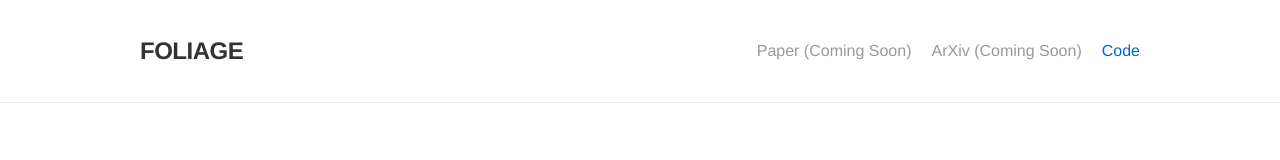
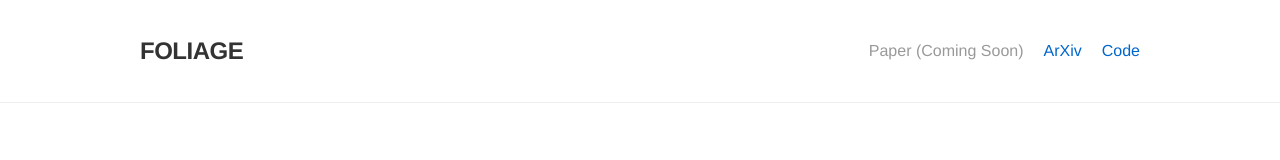
Before and after one commit to JasonLiu2024/foliage-geometry-centered-3d-latent-world-models-for-growing-surfaces, a plain HTML site: page index.html in a window 1280 px wide. Shown: the top 160 px of the page. Drawn offline with Linux system fonts and the light colour scheme.

Commit message:
Update index.html

```diff
--- a/index.html
+++ b/index.html
@@ -216,7 +216,15 @@
 
       <div class="nav-right">
         <span class="nav-disabled">Paper (Coming Soon)</span>
-        <span class="nav-disabled">ArXiv (Coming Soon)</span>
+
+        <a
+          href="https://arxiv.org/abs/2506.03173"
+          target="_blank"
+          rel="noopener noreferrer"
+        >
+          ArXiv
+        </a>
+
         <a
           href="https://github.com/JasonLiu2024/foliage-geometry-centered-3d-latent-world-models-for-growing-surfaces"
           target="_blank"
```
